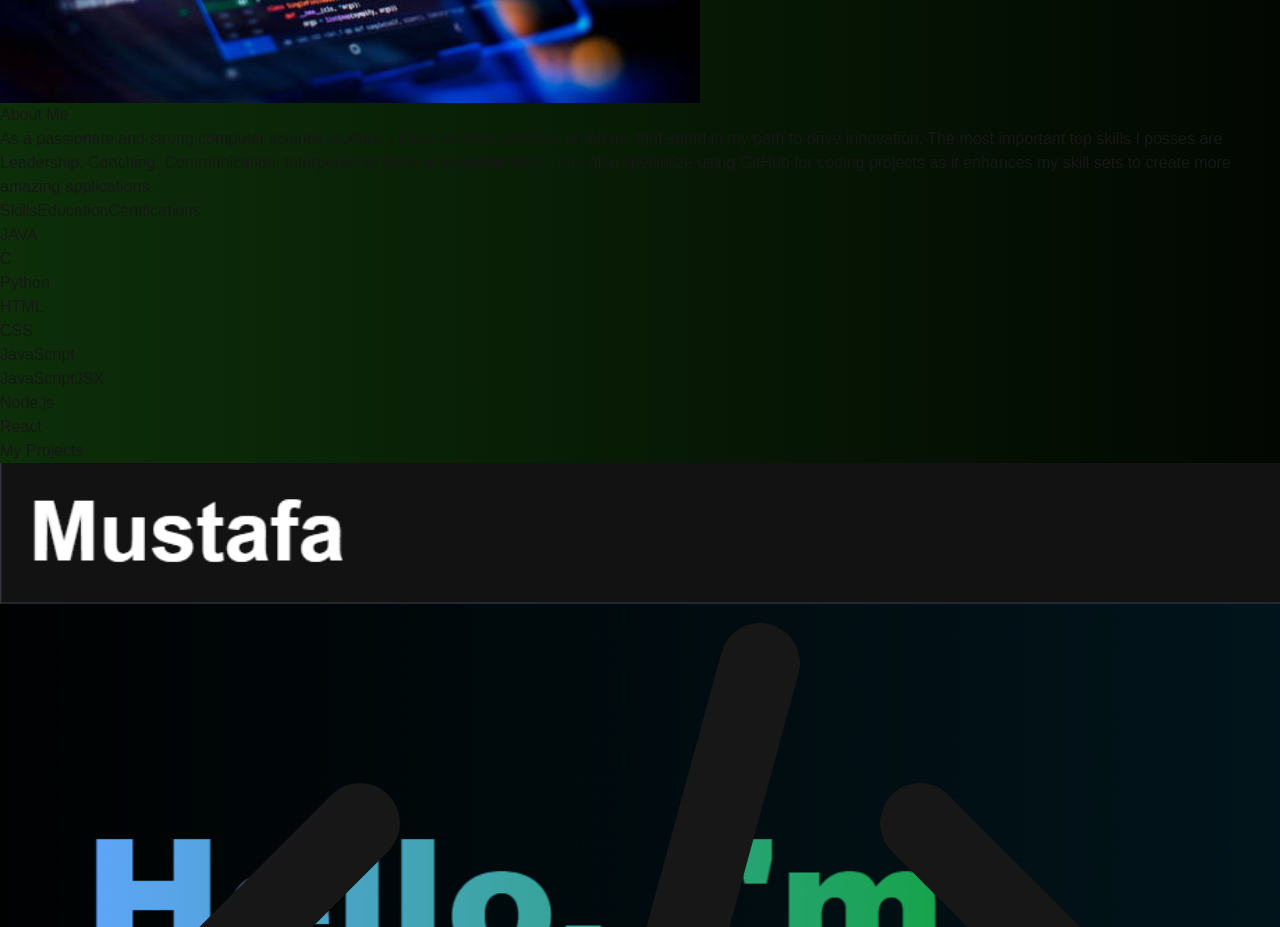
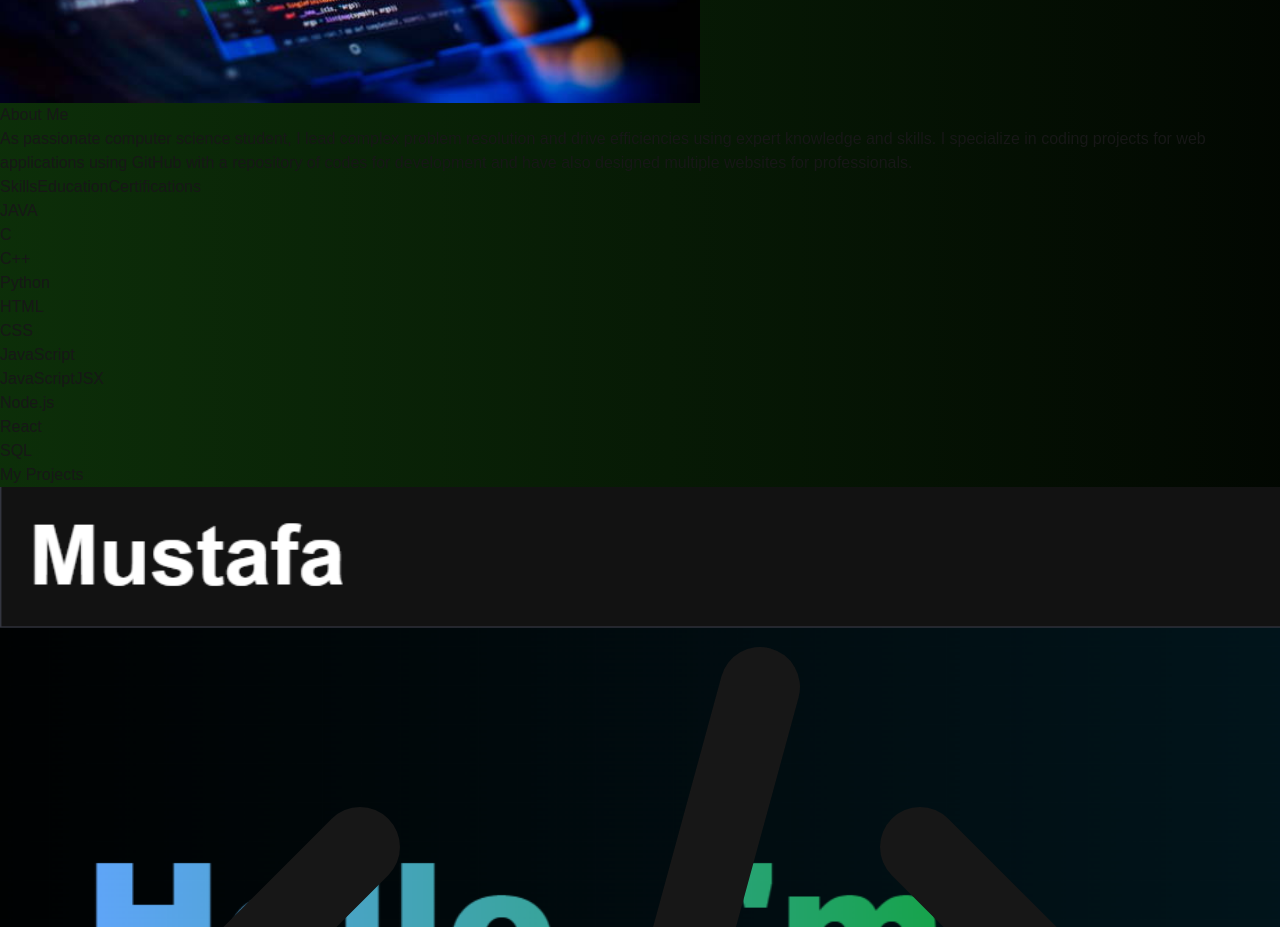
Before and after one commit to Mustafa19301/MustafaAhmedPortfolio, a Next.js app: page / in a window 1280 px wide. Shown: the part 880-1807 px from the top of the page. Built offline with nearby package versions, Linux system fonts and the light colour scheme.

Commit message:
Updated new skills and about section

```diff
--- a/src/app/components/AboutSection.jsx
+++ b/src/app/components/AboutSection.jsx
@@ -11,6 +11,7 @@ const TAB_DATA = [
             <ul className="list-disc pl-2">
                 <li>JAVA</li>
                 <li>C</li>
+                <li>C++</li>
                 <li>Python</li>
                 <li>HTML</li>
                 <li>CSS</li>
@@ -18,6 +19,7 @@ const TAB_DATA = [
                 <li>JavaScriptJSX</li>
                 <li>Node.js</li>
                 <li>React</li>
+                <li>SQL</li>
             </ul>
         )
     },
@@ -26,7 +28,7 @@ const TAB_DATA = [
         id: "education",
         content: (
             <ul className="list-disc pl-2">
-                <li>University of Windsor, Canada Ontario</li>
+                <li>University of Windsor Bachelor of Computer Science Honours, Canada Ontario</li>
                 <li>Saint Francis Xavier Catholic Secondary School, Canada Ontario</li>
             </ul>
         )
@@ -61,9 +63,8 @@ const AboutSection = () => {
                 <div className="mt-4 md:mt-0 text-left flex flex-col h-full">
                     <h2 className="text-4xl font-bold text-white mb-4">About Me</h2>
                     <p className="text-base md:text-lg">
-                        As a passionate and strong computer science student, I thrive to solve complex problems that stand in my path to drive innovation.
-                        The most important top skills I posses are Leadership, Coaching, Communication, Interpersonal Skills & Analytical Skills.
-                        I do also specialize using GitHub for coding projects as it enhances my skill sets to create more amazing applications.
+                        As passionate computer science student, I lead complex problem resolution and drive efficiencies using expert knowledge and skills.
+                        I specialize in coding projects for web applications using GitHub with a repository of codes for development and have also designed multiple websites for professionals.
                     </p>
                     <div className="flex flex-row justify-start mt-8">
                         <TabButton
```
